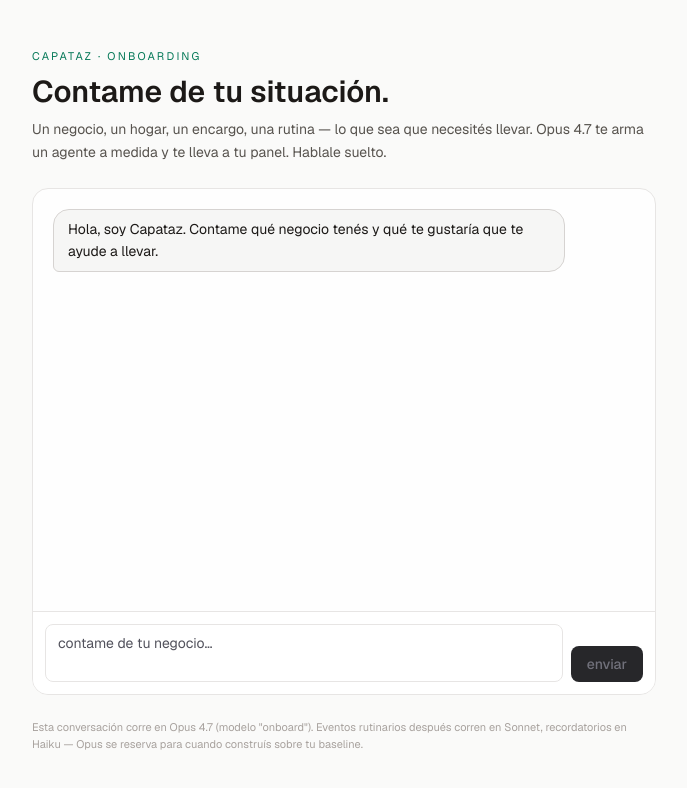
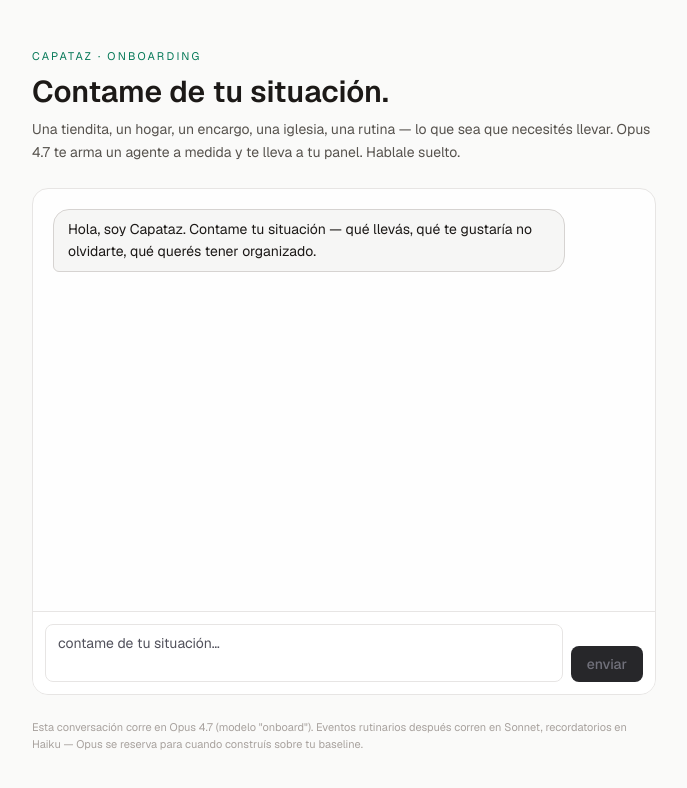
Before and after one commit to 0xgasc/capataz-opus47hackathon, a Next.js app: page /onboard in a window 1280 px wide. Shown: the top 788 px of the page, without its empty margins (296-983 px from the left). Built offline with nearby package versions, Linux system fonts and the light colour scheme.

Commit message:
copy: purge remaining 'negocio' from onboard UI — greeting, placeholder, subtitle all now say 'situación'

```diff
--- a/src/app/onboard/chat.tsx
+++ b/src/app/onboard/chat.tsx
@@ -11,7 +11,7 @@ type Msg = {
 
 const STARTER: Msg = {
   role: "assistant",
-  content: "Hola, soy Capataz. Contame qué negocio tenés y qué te gustaría que te ayude a llevar.",
+  content: "Hola, soy Capataz. Contame tu situación — qué llevás, qué te gustaría no olvidarte, qué querés tener organizado.",
 };
 
 export function OnboardChat() {
@@ -118,7 +118,7 @@ export function OnboardChat() {
               void send();
             }
           }}
-          placeholder="contame de tu negocio…"
+          placeholder="contame de tu situación…"
           rows={2}
           className="flex-1 resize-none bg-zinc-950/60 border border-zinc-800 rounded-lg px-3 py-2 text-sm text-zinc-100 placeholder:text-zinc-600 focus:outline-none focus:ring-1 focus:ring-emerald-700 focus:border-emerald-700"
           disabled={pending}
--- a/src/app/onboard/page.tsx
+++ b/src/app/onboard/page.tsx
@@ -16,7 +16,7 @@ export default function OnboardPage() {
             Contame de tu situación.
           </h1>
           <p className="text-sm text-zinc-400 mt-2 leading-relaxed">
-            Un negocio, un hogar, un encargo, una rutina — lo que sea que necesités llevar.
+            Una tiendita, un hogar, un encargo, una iglesia, una rutina — lo que sea que necesités llevar.
             Opus 4.7 te arma un agente a medida y te lleva a tu panel. Hablale suelto.
           </p>
         </header>
```
